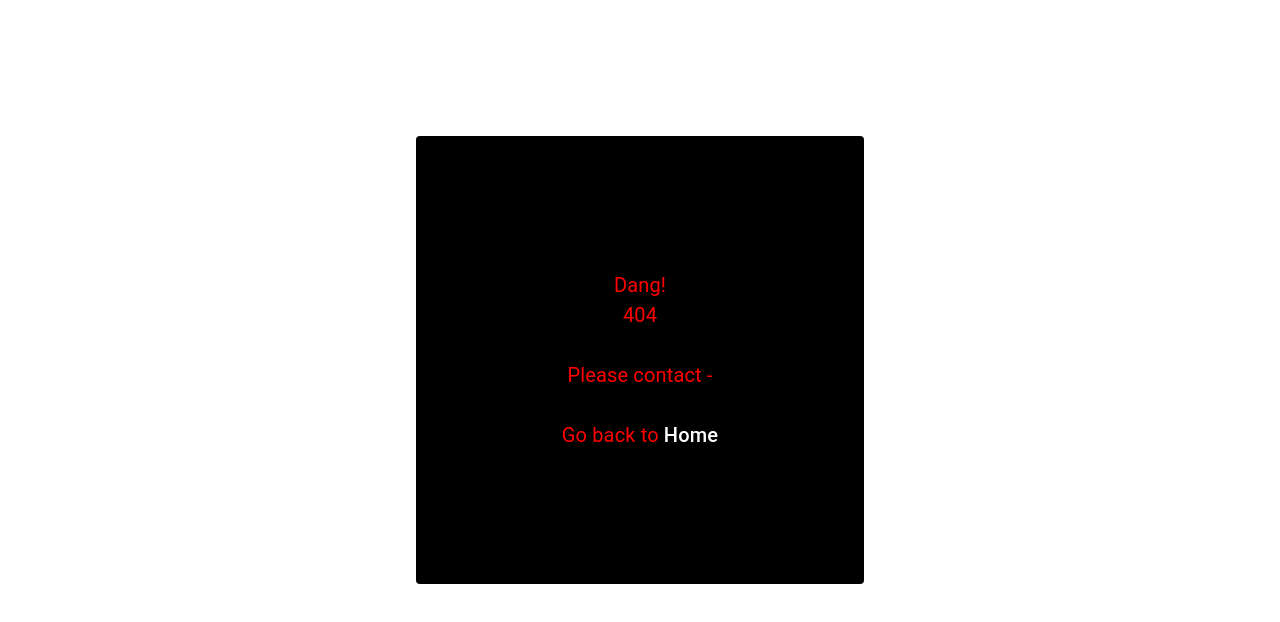
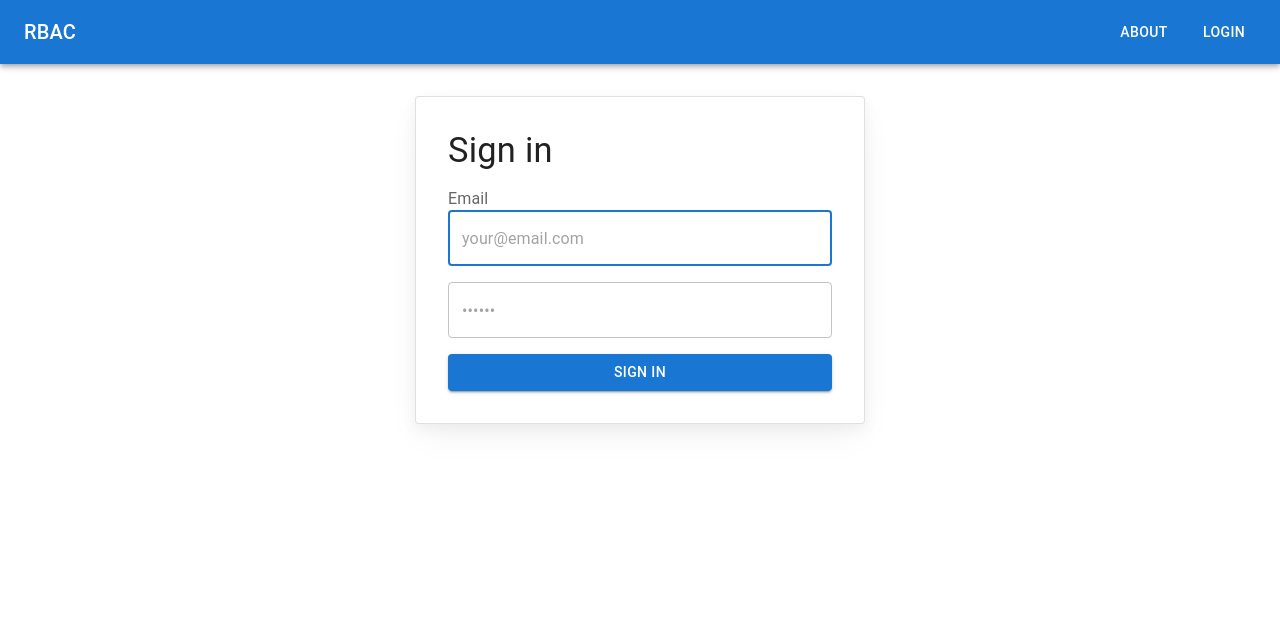
Before and after one commit to tandrimab/role-based-access-control, a React (Vite) app: page /login in a window 1280 px wide. Before the commit this address had no page. Shown: the top 622 px of the page. Built offline with nearby package versions, Linux system fonts and the light colour scheme.

Commit message:
Implemented Login page and added the route into main.jsx, implementation of login component is done with the help of MUI template

```diff
--- /dev/null
+++ b/src/components/ui/Login.jsx
@@ -0,0 +1,30 @@
+import React, {  useState } from "react";
+import SignIn from "./SignIn";
+import { users } from "../../assets/contents/Users";
+import { useNavigate } from "react-router-dom";
+import UserContext from "../store/UserContext";
+import { useContext } from "react";
+
+export const Login = () => {
+  const [errorMessage, setErrorMessage] = useState("");
+  const navigate = useNavigate();
+  const { setUser } = useContext(UserContext)
+
+  const validateSession = (username, password) => {
+    let currentUser = users.find(
+      (user) => user.email === username && user.password === password
+    );
+    if (currentUser) {
+      setUser(currentUser)
+      return navigate('/')
+    } else {
+      setErrorMessage("Email and password don't match");
+    }
+  };
+
+  return (
+    <div>
+      <SignIn validateSession={validateSession} errorMessage={errorMessage} />
+    </div>
+  );
+};
--- /dev/null
+++ b/src/components/ui/SignIn.jsx
@@ -0,0 +1,166 @@
+import * as React from "react";
+import Box from "@mui/material/Box";
+import Button from "@mui/material/Button";
+import CssBaseline from "@mui/material/CssBaseline";
+import FormLabel from "@mui/material/FormLabel";
+import FormControl from "@mui/material/FormControl";
+import TextField from "@mui/material/TextField";
+import Typography from "@mui/material/Typography";
+import Stack from "@mui/material/Stack";
+import MuiCard from "@mui/material/Card";
+import { styled } from "@mui/material/styles";
+
+const Card = styled(MuiCard)(({ theme }) => ({
+  display: "flex",
+  flexDirection: "column",
+  alignSelf: "center",
+  width: "100%",
+  padding: theme.spacing(4),
+  gap: theme.spacing(2),
+  margin: "auto",
+  [theme.breakpoints.up("sm")]: {
+    maxWidth: "450px",
+  },
+  boxShadow:
+    "hsla(220, 30%, 5%, 0.05) 0px 5px 15px 0px, hsla(220, 25%, 10%, 0.05) 0px 15px 35px -5px",
+  ...theme.applyStyles("dark", {
+    boxShadow:
+      "hsla(220, 30%, 5%, 0.5) 0px 5px 15px 0px, hsla(220, 25%, 10%, 0.08) 0px 15px 35px -5px",
+  }),
+}));
+
+const SignInContainer = styled(Stack)(({ theme }) => ({
+  minHeight: "100%",
+  padding: theme.spacing(2),
+  [theme.breakpoints.up("sm")]: {
+    padding: theme.spacing(4),
+  },
+  "&::before": {
+    content: '""',
+    display: "block",
+    position: "absolute",
+    zIndex: -1,
+    inset: 0,
+    backgroundImage:
+      "radial-gradient(ellipse at 50% 50%, hsl(210, 100%, 97%), hsl(0, 0%, 100%))",
+    backgroundRepeat: "no-repeat",
+    ...theme.applyStyles("dark", {
+      backgroundImage:
+        "radial-gradient(at 50% 50%, hsla(210, 100%, 16%, 0.5), hsl(220, 30%, 5%))",
+    }),
+  },
+}));
+
+export default function SignIn({ validateSession, errorMessage }) {
+  const [emailError, setEmailError] = React.useState(false);
+  const [emailErrorMessage, setEmailErrorMessage] = React.useState("");
+  const [passwordError, setPasswordError] = React.useState(false);
+  const [passwordErrorMessage, setPasswordErrorMessage] = React.useState("");
+
+  const handleSubmit = (event) => {
+      event.preventDefault();
+    if (emailError || passwordError) {
+      return;
+    }
+    const data = new FormData(event.currentTarget);
+
+    validateSession(data.get('email'), data.get('password'))
+  };
+
+  const validateInputs = () => {
+    const email = document.getElementById("email");
+    const password = document.getElementById("password");
+
+    let isValid = true;
+
+    if (!email.value || !/\S+@\S+\.\S+/.test(email.value)) {
+      setEmailError(true);
+      setEmailErrorMessage("Please enter a valid email address.");
+      isValid = false;
+    } else {
+      setEmailError(false);
+      setEmailErrorMessage("");
+    }
+
+    if (!password.value || password.value.length < 6) {
+      setPasswordError(true);
+      setPasswordErrorMessage("Password must be at least 6 characters long.");
+      isValid = false;
+    } else {
+      setPasswordError(false);
+      setPasswordErrorMessage("");
+    }
+  };
+
+  return (
+    <>
+      <CssBaseline enableColorScheme />
+      <SignInContainer direction="column" justifyContent="space-between">
+
+        <Card variant="outlined">
+          <Typography
+            component="h1"
+            variant="h4"
+            sx={{ width: "100%", fontSize: "clamp(2rem, 10vw, 2.15rem)" }}
+          >
+            Sign in
+          </Typography>
+          <Box
+            component="form"
+            onSubmit={handleSubmit}
+            noValidate
+            sx={{
+              display: "flex",
+              flexDirection: "column",
+              width: "100%",
+              gap: 2,
+            }}
+          >
+            <FormControl>
+              <FormLabel htmlFor="email">Email</FormLabel>
+              <TextField
+                error={emailError}
+                helperText={emailErrorMessage}
+                id="email"
+                type="email"
+                name="email"
+                placeholder="your@email.com"
+                autoComplete="email"
+                autoFocus
+                required
+                fullWidth
+                variant="outlined"
+                color={emailError ? "error" : "primary"}
+                sx={{ ariaLabel: "email" }}
+              />
+            </FormControl>
+            <FormControl>
+              <TextField
+                error={passwordError}
+                helperText={passwordErrorMessage}
+                name="password"
+                placeholder="••••••"
+                type="password"
+                id="password"
+                autoComplete="current-password"
+                required
+                fullWidth
+                variant="outlined"
+                color={passwordError ? "error" : "primary"}
+              />
+            </FormControl>
+            {errorMessage && <FormLabel error={true}>{errorMessage}</FormLabel>}
+            <Button
+              type="submit"
+              fullWidth
+              variant="contained"
+              onClick={validateInputs}
+            >
+              Sign in
+            </Button>
+          </Box>
+        </Card>
+      </SignInContainer>
+    </>
+  );
+}
--- a/src/main.jsx
+++ b/src/main.jsx
@@ -12,11 +12,13 @@ import { Home } from "./components/ui/Home";
 import { About } from "./components/ui/About";
 import { ErrorBoundary } from "./components/ui/ErrorBoundary";
 import { UserContextProvider } from "./components/store/UserContextProvider";
+import { Login } from "./components/ui/Login";
 
 const router = createBrowserRouter(
   createRoutesFromElements(
     <Route path="/" element={<Layout />} errorElement={<ErrorBoundary />}>
       <Route path="" element={<Home />} />
+      <Route path="login" element={<Login />} />
       <Route path="about" element={<About />} />
     </Route>
   )
```
